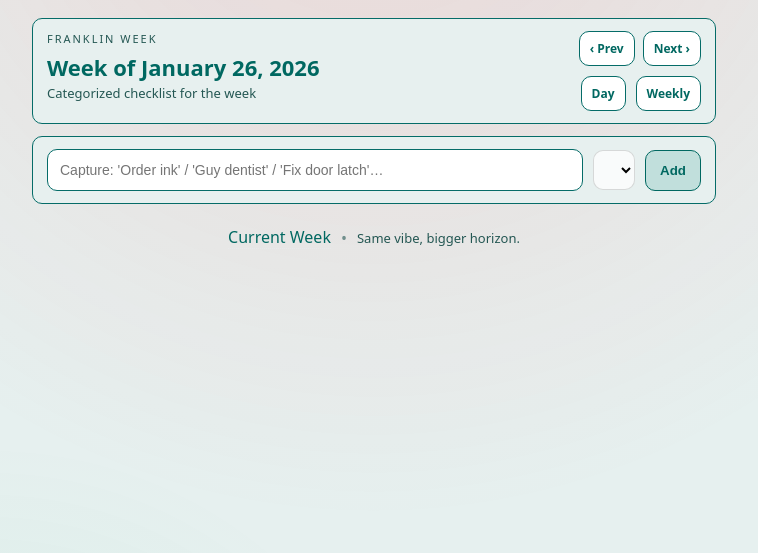
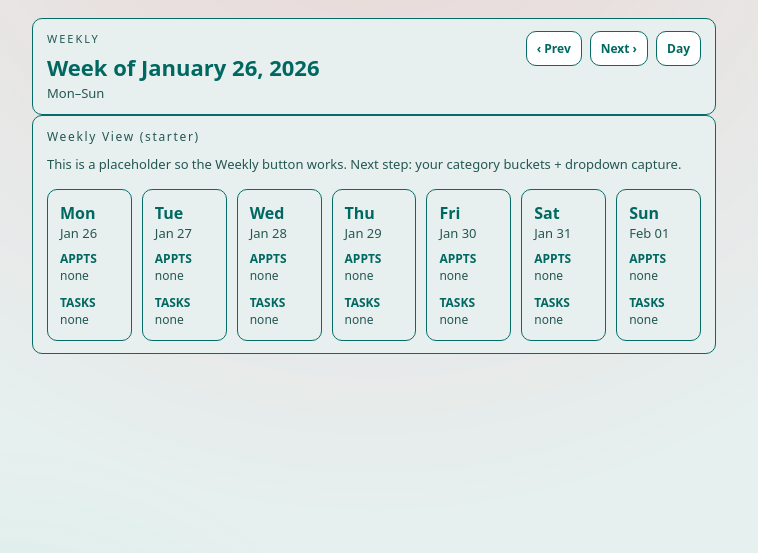
Before and after one commit to andyleer/miniFranklin, a Flask app: page /week/current in a window 1280 px wide. Shown: the top 553 px of the page, without its empty margins (266-1024 px from the left). Run offline with Flask 3, Linux system fonts and the light colour scheme; data comes from the database, SQL or seed files in the repository; data that the repository does not hold is empty.

Commit message:
Update week.html

```diff
--- a/app/templates/week.html
+++ b/app/templates/week.html
@@ -1,73 +1,51 @@
 {% extends "layout.html" %}
 {% set title = "Weekly • Planner" %}
-
 {% block content %}
 
-<header class="topbar">
-  <div class="topbar-left">
-    <div class="brand">FRANKLIN WEEK</div>
+<div class="topbar">
+  <div>
+    <div class="brand">WEEKLY</div>
     <div class="date">
       <div class="date-big">Week of {{ week_start.strftime("%B %d, %Y") }}</div>
-      <div class="date-sub">Categorized checklist for the week</div>
+      <div class="date-sub">Mon–Sun</div>
     </div>
   </div>
 
-  <div style="display:flex; flex-direction:column; gap:10px; align-items:flex-end;">
-    <div class="week-nav">
-      <a class="wkbtn" href="{{ url_for('main.week_view', week_str=prev_week.isoformat()) }}">‹ Prev</a>
-      <a class="wkbtn" href="{{ url_for('main.week_view', week_str=next_week.isoformat()) }}">Next ›</a>
-    </div>
+  <div class="week-nav">
+    <a class="wkbtn" href="{{ url_for('main.week_view', week_str=prev_week.strftime('%Y-%m-%d')) }}">‹ Prev</a>
+    <a class="wkbtn" href="{{ url_for('main.week_view', week_str=next_week.strftime('%Y-%m-%d')) }}">Next ›</a>
+    <a class="wkbtn" href="{{ url_for('main.day_view', day_str='today') }}">Day</a>
+  </div>
+</div>
 
-    <div style="display:flex; gap:10px;">
-      <a class="wkbtn" href="{{ url_for('main.day_view', day_str='today') }}">Day</a>
-      <a class="wkbtn active" href="{{ url_for('main.week_view', week_str='current') }}">Weekly</a>
-    </div>
+<section class="card">
+  <div class="card-title">Weekly View (starter)</div>
+  <div class="muted">
+    This is a placeholder so the Weekly button works. Next step: your category buckets + dropdown capture.
   </div>
-</header>
 
-<section class="capture">
-  <form method="post" action="{{ url_for('main.add_weekly_item', week_str=week_start.isoformat()) }}" class="capture-row">
-    <input name="text" class="capture-input" placeholder="Capture: 'Order ink' / 'Guy dentist' / 'Fix door latch'…" autocomplete="off" />
-    <select name="category" class="select">
-      {% for c in categories %}
-        <option value="{{ c }}">{{ c }}</option>
-      {% endfor %}
-    </select>
-    <button class="btn" type="submit">Add</button>
-  </form>
+  <div style="margin-top:16px; display:grid; grid-template-columns: repeat(7, 1fr); gap:10px;">
+    {% for row in day_rows %}
+      <div class="card" style="padding:12px;">
+        <div style="font-weight:700;">{{ row.date.strftime("%a") }}</div>
+        <div class="muted" style="margin-bottom:8px;">{{ row.date.strftime("%b %d") }}</div>
+
+        <div style="font-size:12px; font-weight:700; margin-top:6px;">APPTS</div>
+        {% for a in row.appts %}
+          <div style="font-size:12px;">{{ a.start_time.strftime("%H:%M") }} {{ a.title }}</div>
+        {% else %}
+          <div class="muted" style="font-size:12px;">none</div>
+        {% endfor %}
+
+        <div style="font-size:12px; font-weight:700; margin-top:10px;">TASKS</div>
+        {% for t in row.tasks %}
+          <div style="font-size:12px;">[{{ t.priority }}] {{ t.text }}</div>
+        {% else %}
+          <div class="muted" style="font-size:12px;">none</div>
+        {% endfor %}
+      </div>
+    {% endfor %}
+  </div>
 </section>
 
-<main class="weekly-grid">
-  {% for category in categories %}
-    <section class="card weekly-card">
-      <div class="card-title">{{ category }}</div>
-
-      <ul class="task-list compact">
-        {% for item in items_by_category[category] %}
-          <li class="task">
-            <div class="task-text">{{ item.text }}</div>
-
-            <div class="task-actions">
-              <form method="post" action="{{ url_for('main.push_weekly_item', item_id=item.id) }}">
-                <button class="icon-btn" type="submit" title="Push to next week" aria-label="Push to next week">→</button>
-              </form>
-              <form method="post" action="{{ url_for('main.delete_weekly_item', item_id=item.id) }}">
-                <button class="icon-btn danger" type="submit" title="Delete" aria-label="Delete">×</button>
-              </form>
-            </div>
-          </li>
-        {% else %}
-          <li class="muted">—</li>
-        {% endfor %}
-      </ul>
-    </section>
-  {% endfor %}
-</main>
-
-<footer class="footer">
-  <a class="link" href="{{ url_for('main.week_view', week_str='current') }}">Current Week</a>
-  <span class="dot">•</span>
-  <span class="muted">Same vibe, bigger horizon.</span>
-</footer>
-
 {% endblock %}
```
